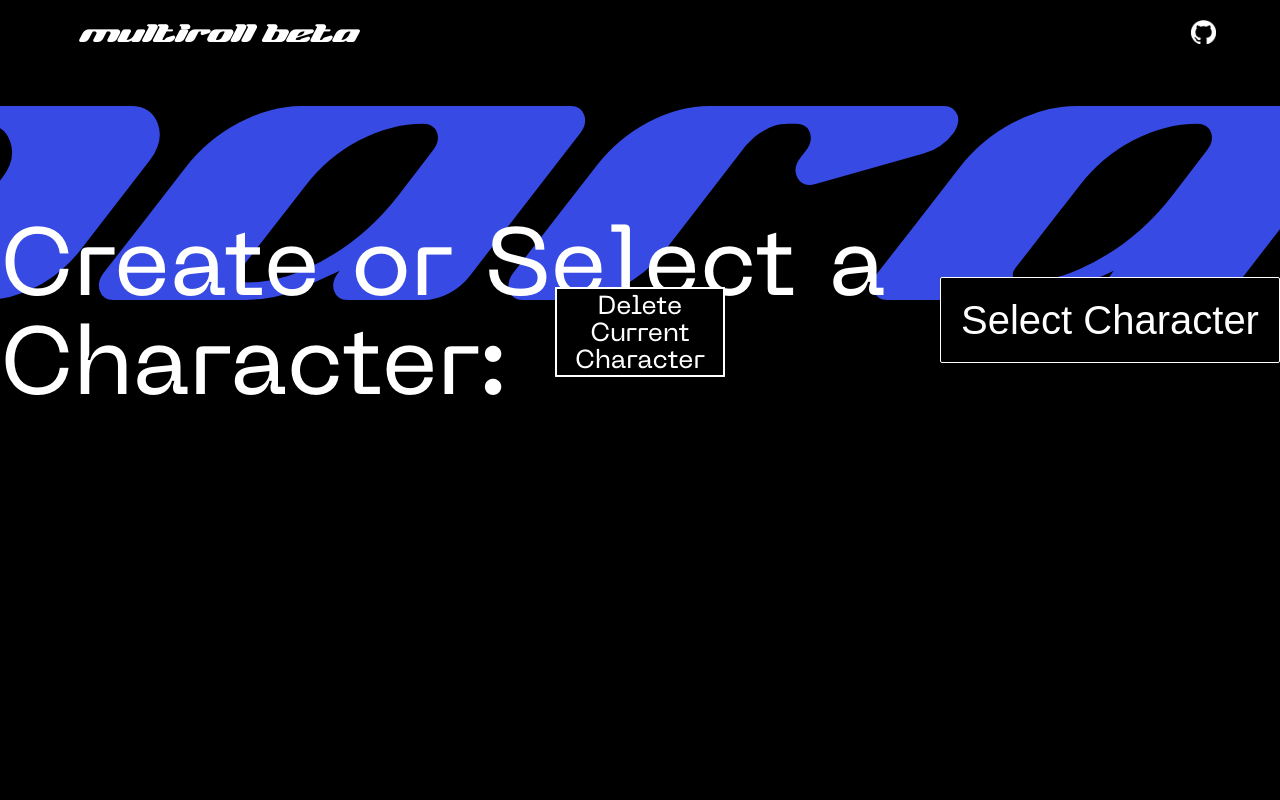
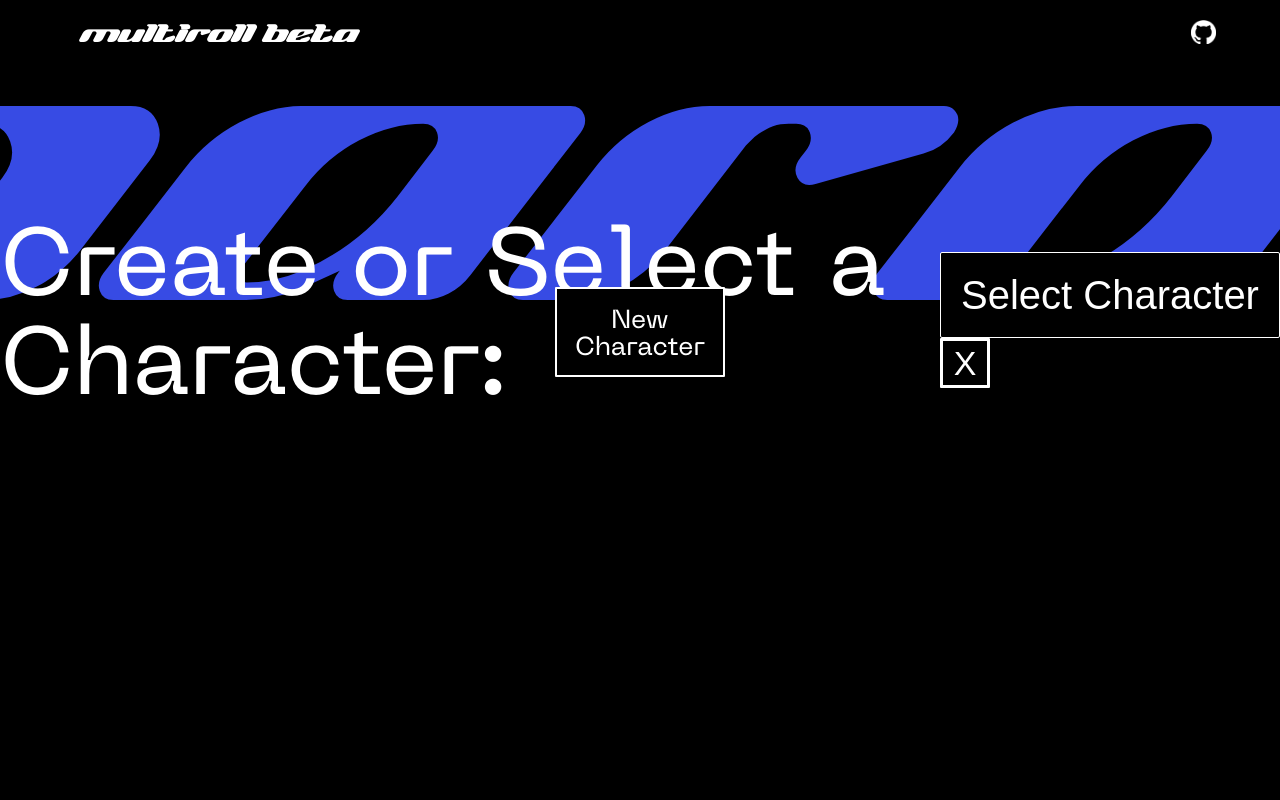
Before and after one commit to dondewaay/MultiRoll, a React (Vite) app: page /MultiRoll/roll in a window 1280 px wide. Shown: the top 800 px of the page. Built offline with nearby package versions, Linux system fonts and the light colour scheme.

Commit message:
Delete button

```diff
--- a/src/components/DiceRoller.jsx
+++ b/src/components/DiceRoller.jsx
@@ -74,6 +74,12 @@ const DiceRoller = () => {
     setPresets(presets.filter((preset) => preset.id !== id));
   };
 
+  const deleteChar = (id) => {
+    setPresets(presets.filter((preset) => preset.char !== id));
+    setCharacters(characters.filter((character) => character.id !== id));
+    setSelectedCharacter(null);
+  };
+
   const addPreset = () => {
     const newId = lastUsedId + 1;
     const newPreset = {
@@ -118,6 +124,7 @@ const DiceRoller = () => {
           <div className="big-text">Create or Select a Character:</div>
         )}
         <div className="big-text"></div>
+        <div className="select-contain">
           <select
             name="Character Select"
             id="charsel"
@@ -137,12 +144,18 @@ const DiceRoller = () => {
               </option>
             ))}
           </select>
+          <button
+            className="char-del"
+            onClick={() => deleteChar(selectedCharacter.id)}
+          >
+            X
+          </button>
+        </div>
         <button className="char-btn" onClick={handleRenderNewChar}>
           New
           <br />
           Character
         </button>
-        <button className="char-btn">Delete Current Character</button>
         {renderNewChar && (
           <NewCharacter set={handleRenderNewChar} addCharacter={addCharacter} />
         )}
--- a/src/styles/Roll.scss
+++ b/src/styles/Roll.scss
@@ -265,6 +265,27 @@
   }
 }
 
+.char-del {
+  width: 50px;
+  height: 50px;
+  color: white;
+  background-color: black;
+  border: 3px solid white;
+  border-radius: 1px;
+  font-size: 34px;
+  cursor: pointer;
+  transition: 0.2s ease-in-out;
+  &:hover {
+    box-shadow: 0px 0px 15px 3px red;
+    border: 3px solid red;
+    color: red;
+  }
+}
+
+.select-contain {
+
+}
+
 .blur {
   background-color: rgba(0, 0, 0, 0.583);
   position: fixed;
```
Lines whose indentation alone changed are shown as unchanged.
